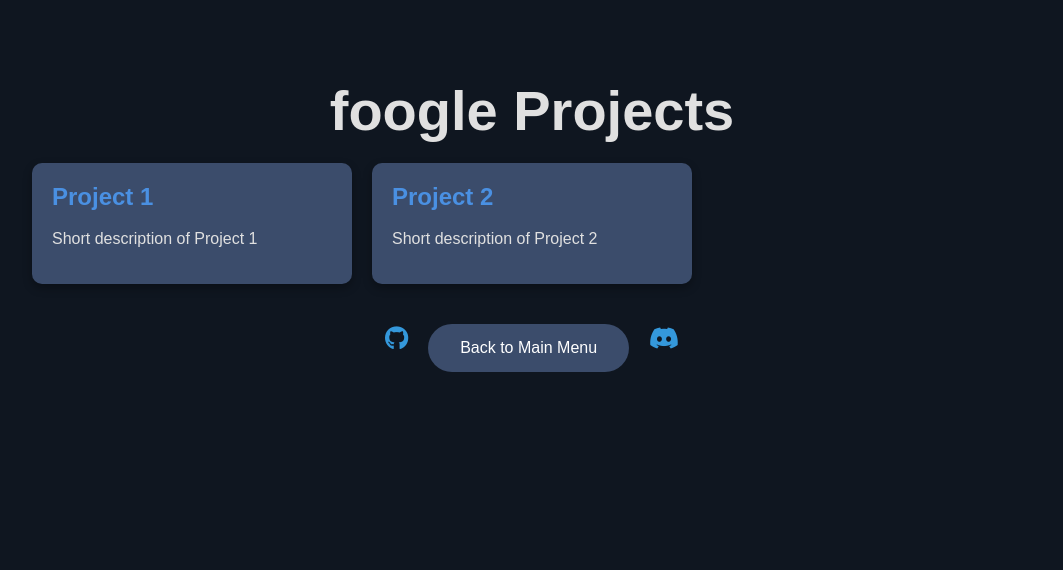
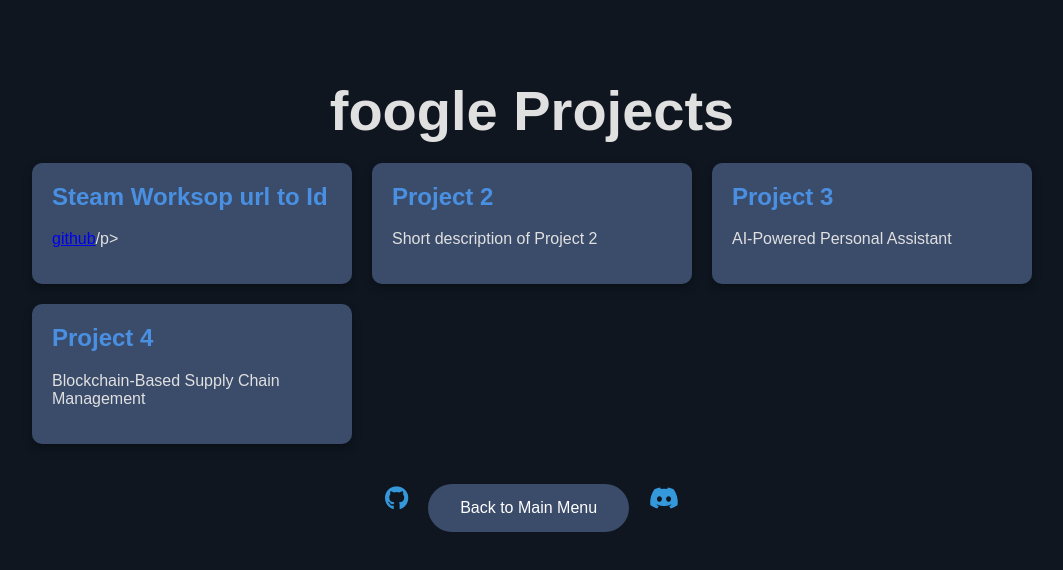
Before and after one commit to Fiddlyfoogle/Foogle, a plain HTML site: page projects.html in a window 1280 px wide. Shown: the whole page, without its empty margins (108-1171 px from the left). Drawn offline with Linux system fonts and the light colour scheme.

Commit message:
Update projects.html
added first project

```diff
--- a/projects.html
+++ b/projects.html
@@ -109,10 +109,10 @@
 
    <div class="project-grid">
      <div class="project" onclick="toggleDetails(this)">
-         <h2>Project 1</h2>
-         <p>Short description of Project 1</p>
+         <h2>Steam Worksop url to Id </h2>
+         <p><a href=https://github.com/Fiddlyfoogle/Steam-Worksop-url-to-Id-/tree/main">github</a>/p>
          <div class="project-details">
-             <p>Detailed description of Project 1. This project aims to revolutionize how we interact with technology in our daily lives.</p>
+             <p>This is a simple python script that you give it a txt file with many steam worksop urls then give it the destination then it will make a new txt file with the ids.</p>
          </div>
      </div>
 
@@ -124,7 +124,21 @@
          </div>
      </div>
 
-     <!-- Add more project templates as needed -->
+     <div class="project" onclick="toggleDetails(this)">
+         <h2>Project 3</h2>
+         <p>AI-Powered Personal Assistant</p>
+         <div class="project-details">
+             <p>Project 3 is an advanced AI-powered personal assistant that learns from user interactions to provide increasingly personalized and efficient support in daily tasks and decision-making processes.</p>
+         </div>
+     </div>
+
+     <div class="project" onclick="toggleDetails(this)">
+         <h2>Project 4</h2>
+         <p>Blockchain-Based Supply Chain Management</p>
+         <div class="project-details">
+             <p>Project 4 implements a blockchain solution for supply chain management, enhancing transparency, traceability, and efficiency in global logistics and product sourcing.</p>
+         </div>
+     </div>
 
    </div>
 
```
